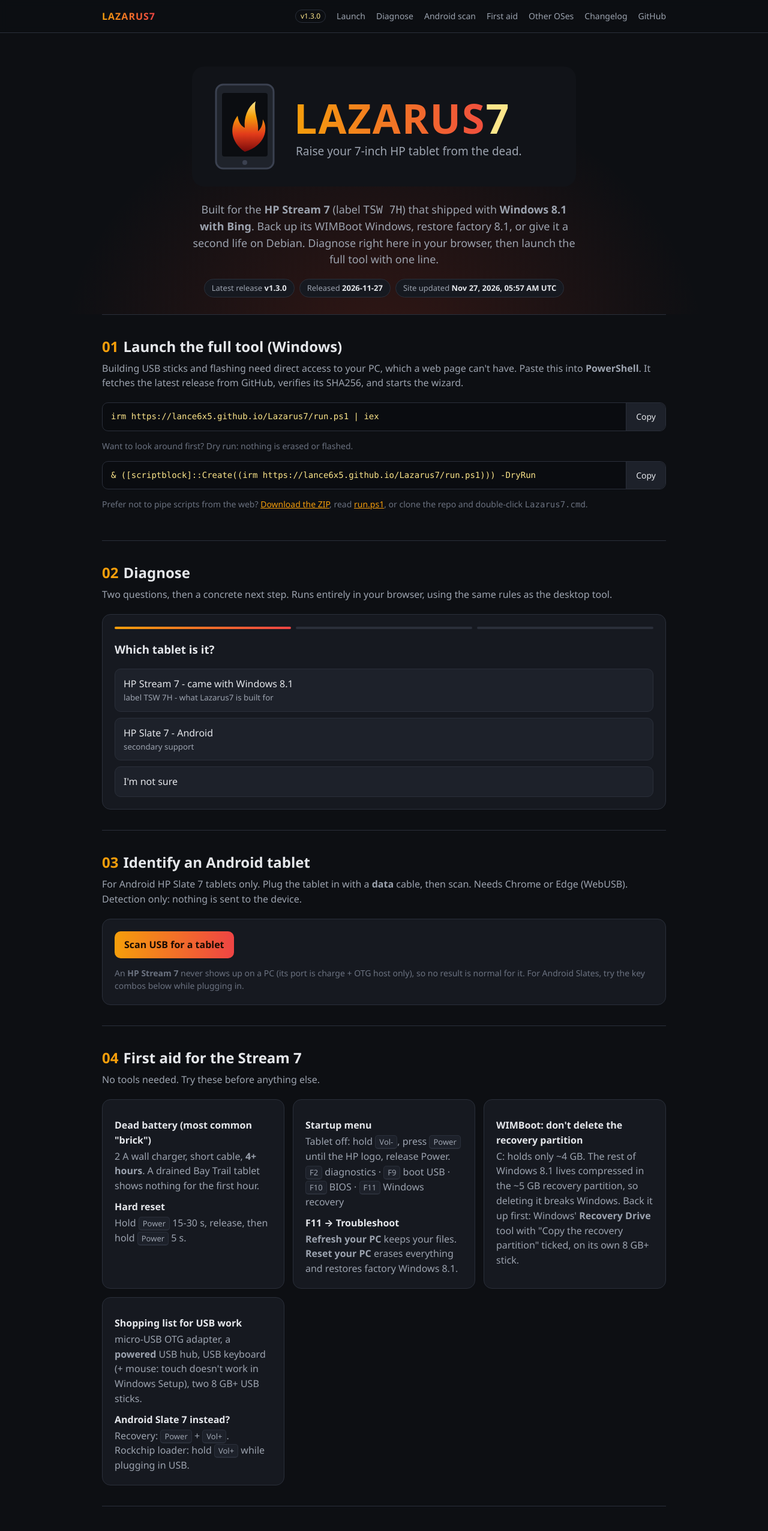
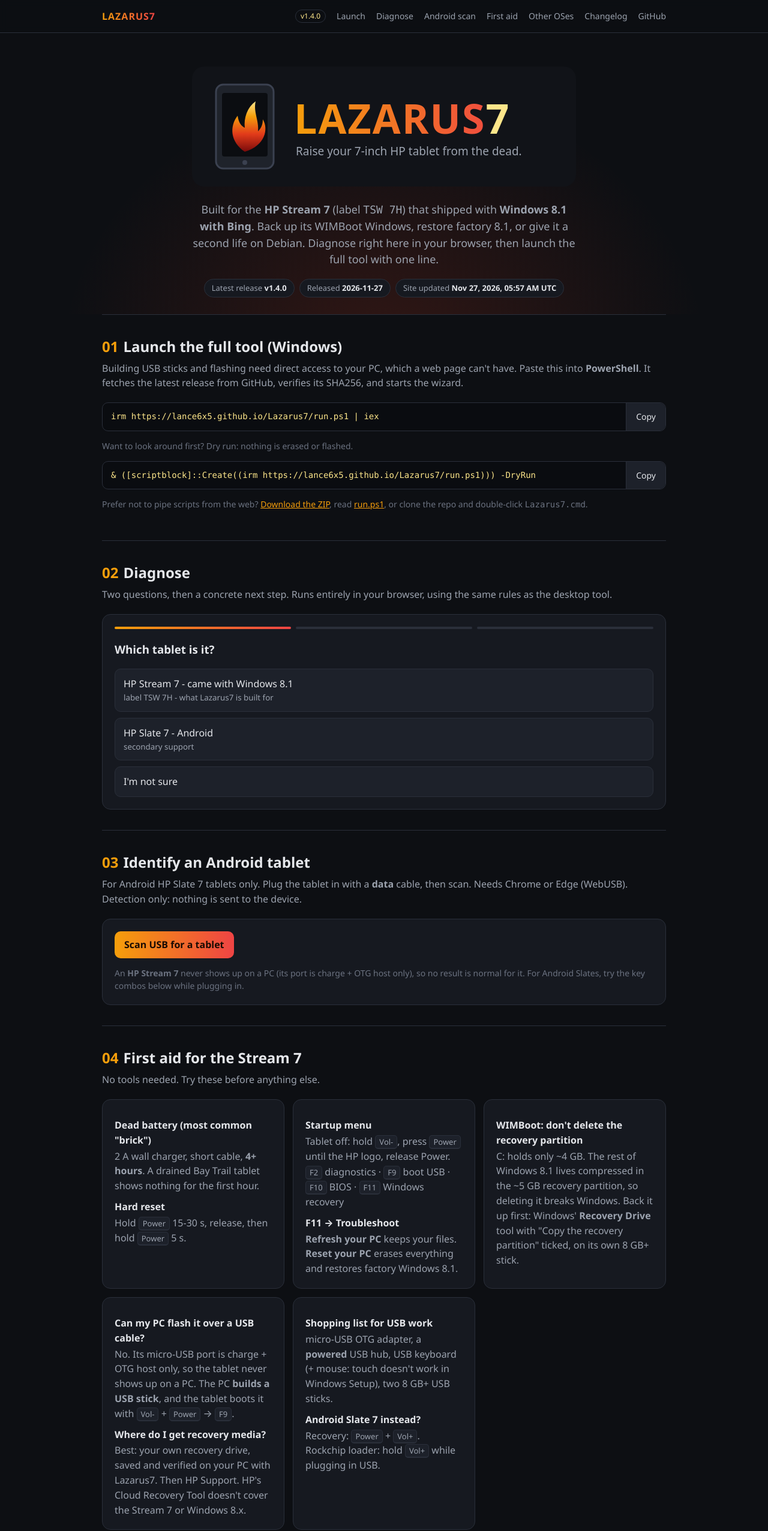
Before and after one commit to lance6x5/Lazarus7, a plain HTML site: page docs/index.html in a window 1280 px wide. Shown: the top 2553 px of the page at 60% size. Drawn offline with Linux system fonts and the light colour scheme; no server answers.

Commit message:
Save and rebuild verified recovery USBs; recovery media guidance (v1.4.0)
- Restore Windows -> "Save a recovery USB to this PC": copies the
  recovery drive to Documents\Lazarus7\Backups with a SHA256 manifest and
  re-reads the stick to prove the copy
- "A recovery backup saved on this PC": verifies the backup before wiping,
  keeps the original volume label, verifies the new stick afterwards
- "Where do I get recovery media?": own recovery drive > HP Support >
  third-party kits; HP Cloud Recovery has no Stream 7 / Windows 8.x
- Guide + site: the Stream 7 cannot be flashed from a PC over USB (no
  device-mode PHY); the PC builds the stick, the tablet boots it
- Tests for the manifest (identical, round-trip, changed, missing,
  same-size corruption)

Co-Authored-By: Claude Opus 5.5 <noreply@anthropic.com>

```diff
--- a/docs/index.html
+++ b/docs/index.html
@@ -112,7 +112,7 @@
 
 <nav><div class="wrap">
   <span class="brand">LAZARUS7</span>
-  <a class="ver" id="navVer" href="#changelog">v1.3.0</a>
+  <a class="ver" id="navVer" href="#changelog">v1.4.0</a>
   <a href="#launch">Launch</a>
   <a href="#diagnose">Diagnose</a>
   <a href="#identify">Android scan</a>
@@ -128,8 +128,8 @@
     <b>Windows 8.1 with Bing</b>. Back up its WIMBoot Windows, restore factory 8.1, or give it a second life on Debian.
     Diagnose right here in your browser, then launch the full tool with one line.</p>
   <!-- Static values are the fallback; the script below refreshes them from the GitHub API. -->
-  <div class="relinfo" id="relinfo" data-version="1.3.0">
-    <a class="chip" id="chipVer" href="https://github.com/lance6x5/Lazarus7/releases/latest">Latest release <b>v1.3.0</b></a>
+  <div class="relinfo" id="relinfo" data-version="1.4.0">
+    <a class="chip" id="chipVer" href="https://github.com/lance6x5/Lazarus7/releases/latest">Latest release <b>v1.4.0</b></a>
     <span class="chip" id="chipRel">Released <b>2026-11-27</b></span>
     <a class="chip" id="chipSite" href="https://github.com/lance6x5/Lazarus7/commits/main/docs">Site updated <b>-</b></a>
   </div>
@@ -188,6 +188,14 @@
       <dd>C: holds only ~4 GB. The rest of Windows 8.1 lives compressed in the ~5 GB recovery partition, so deleting it
         breaks Windows. Back it up first: Windows' <b>Recovery Drive</b> tool with "Copy the recovery partition" ticked,
         on its own 8 GB+ stick.</dd>
+    </dl></div>
+    <div class="card"><dl>
+      <dt>Can my PC flash it over a USB cable?</dt>
+      <dd>No. Its micro-USB port is charge + OTG host only, so the tablet never shows up on a PC. The PC <b>builds a USB
+        stick</b>, and the tablet boots it with <kbd>Vol-</kbd> + <kbd>Power</kbd> &rarr; <kbd>F9</kbd>.</dd>
+      <dt>Where do I get recovery media?</dt>
+      <dd>Best: your own recovery drive, saved and verified on your PC with Lazarus7. Then HP Support. HP's Cloud Recovery
+        Tool doesn't cover the Stream 7 or Windows 8.x.</dd>
     </dl></div>
     <div class="card"><dl>
       <dt>Shopping list for USB work</dt>
```
Also changed, not shown: 7 other files.
